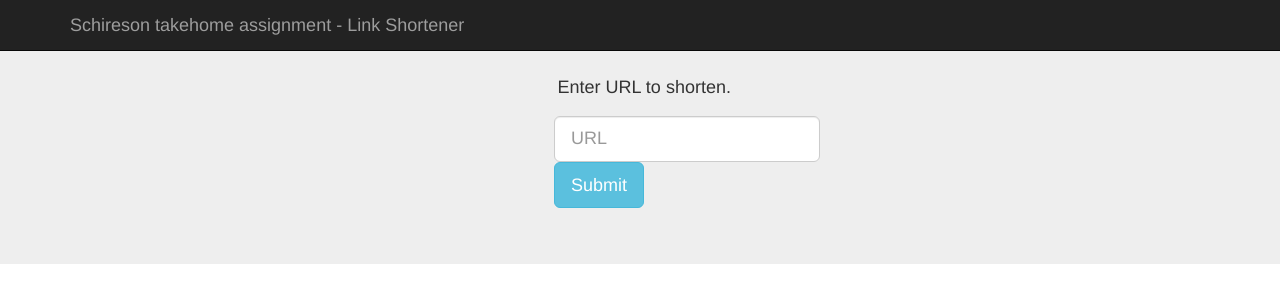
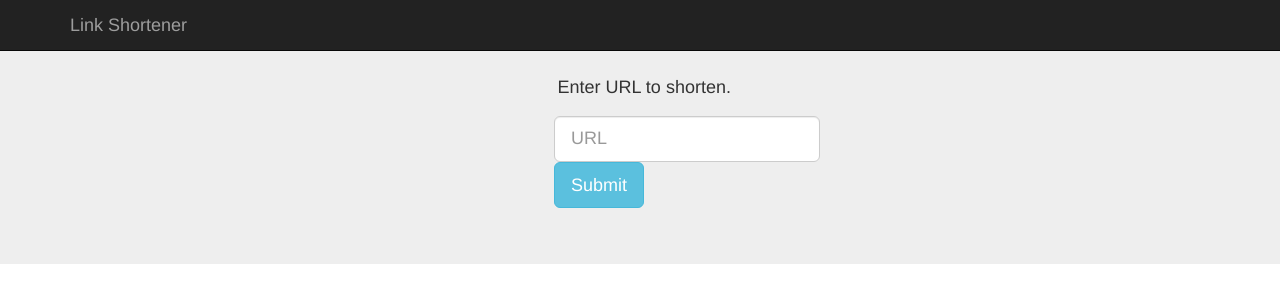
Before and after one commit to xiaohanc/link-shortener-sample, a Flask app: page / in a window 1280 px wide. Shown: the top 303 px of the page. Run offline with Flask 2, Linux system fonts and the light colour scheme; some libraries are stand-ins or nearby versions.

Commit message:
Update index.html

```diff
--- a/templates/index.html
+++ b/templates/index.html
@@ -8,7 +8,7 @@
          <nav class="navbar navbar-inverse navbar-fixed-top">
             <div class="container">
                <div class="navbar-header">
-                  <a class="navbar-brand" href="/">Schireson takehome assignment - Link Shortener</a>
+                  <a class="navbar-brand" href="/">Link Shortener</a>
                </div>
                <div id="navbar" class="navbar-collapse collapse">
                </div>
```
